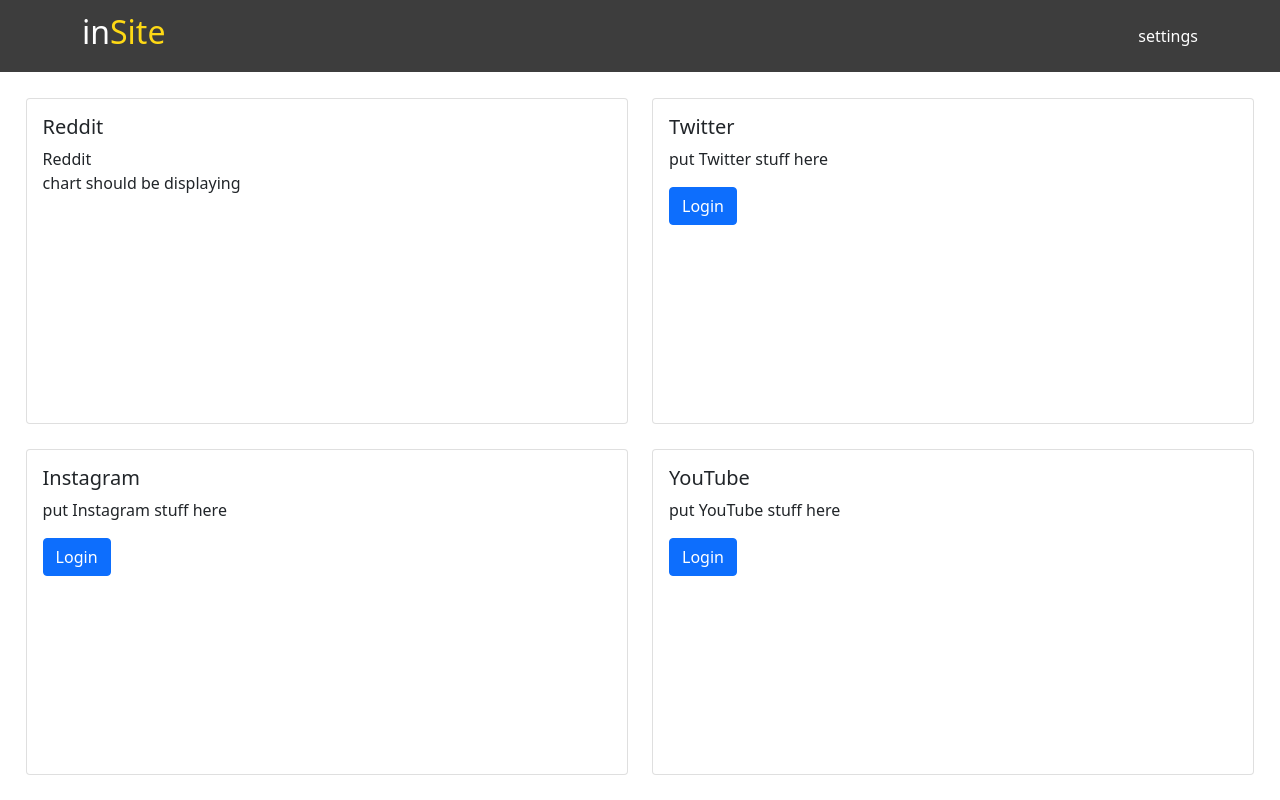
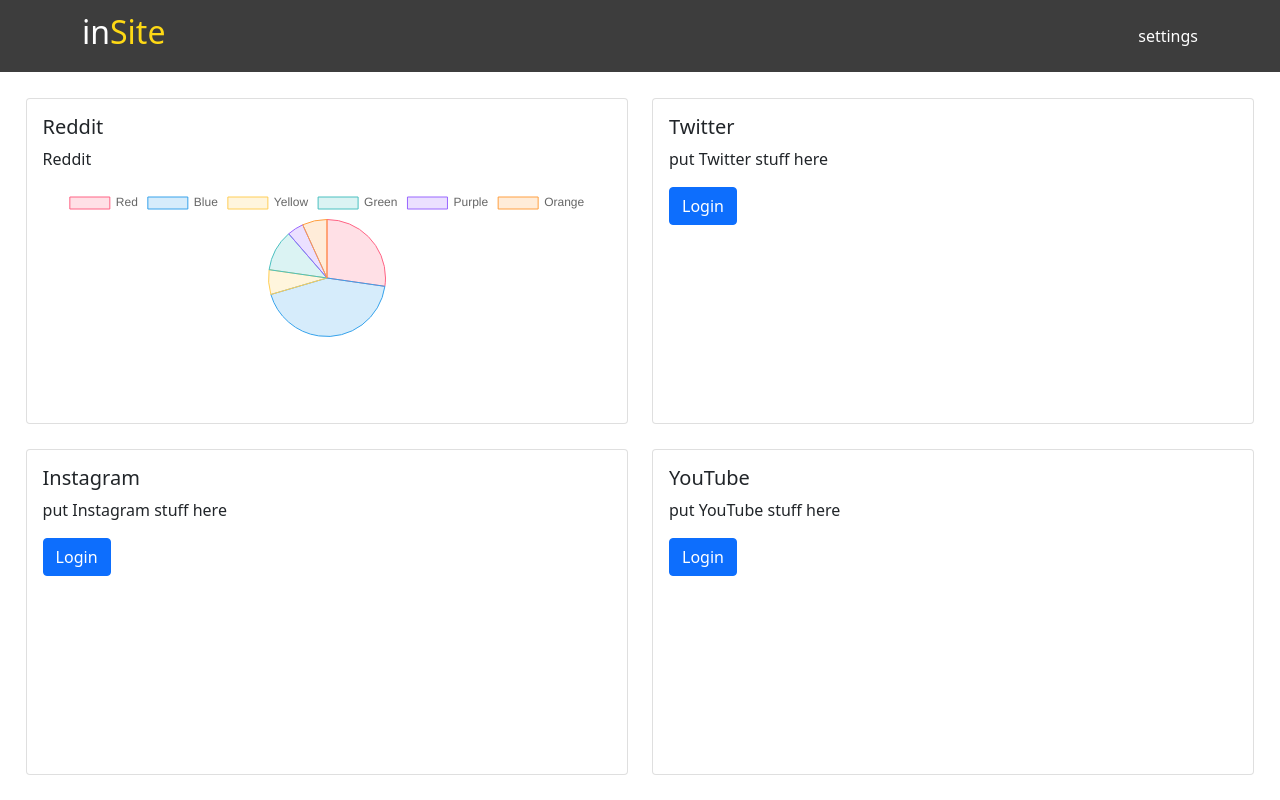
Before and after one commit to chriskoehne/inSite, a React (Create React App) app in the folder frontend/: page /dashboard in a window 1280 px wide. Built offline with nearby package versions, Linux system fonts and the light colour scheme; no server answers.

Commit message:
hardcoded pie chart

```diff
--- a/frontend/src/components/Dashboard/InsightCard.js
+++ b/frontend/src/components/Dashboard/InsightCard.js
@@ -5,6 +5,7 @@
 import { Card, Col } from "react-bootstrap";
 import "bootstrap/dist/css/bootstrap.min.css";
 import styles from "./Dashboard.module.css";
+import BarChart from "../exampleChart";
 
 const InsightCard = (props) => {
   // const [redditStatus, setRedditStatus] = useState('');
@@ -51,7 +52,7 @@
 
   let display;
   if (isLoggedIn) {
-    display = "chart should be displaying";
+    display = <BarChart/>;
     // convert code to token
     const body = {
       code: code
```
